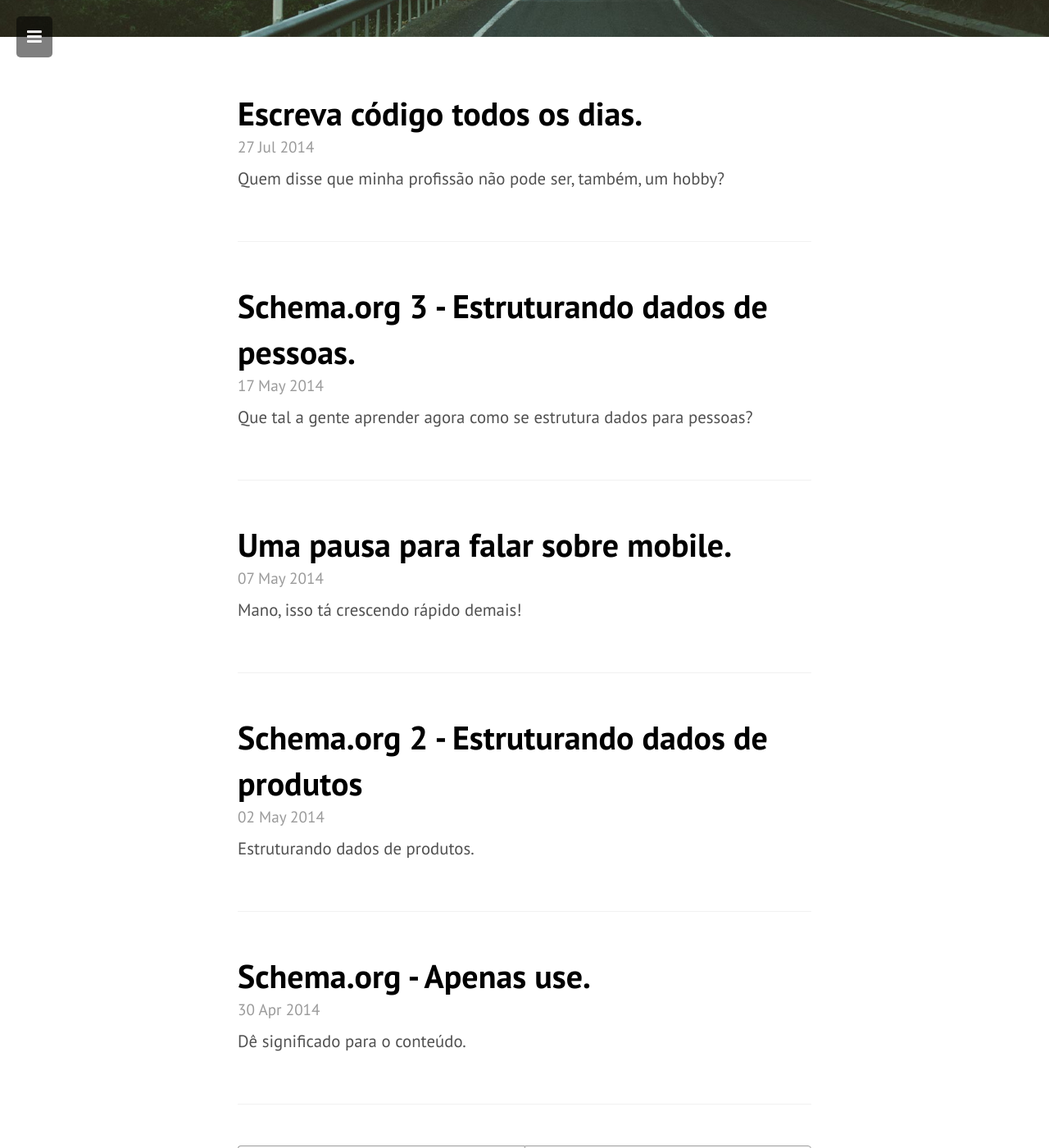
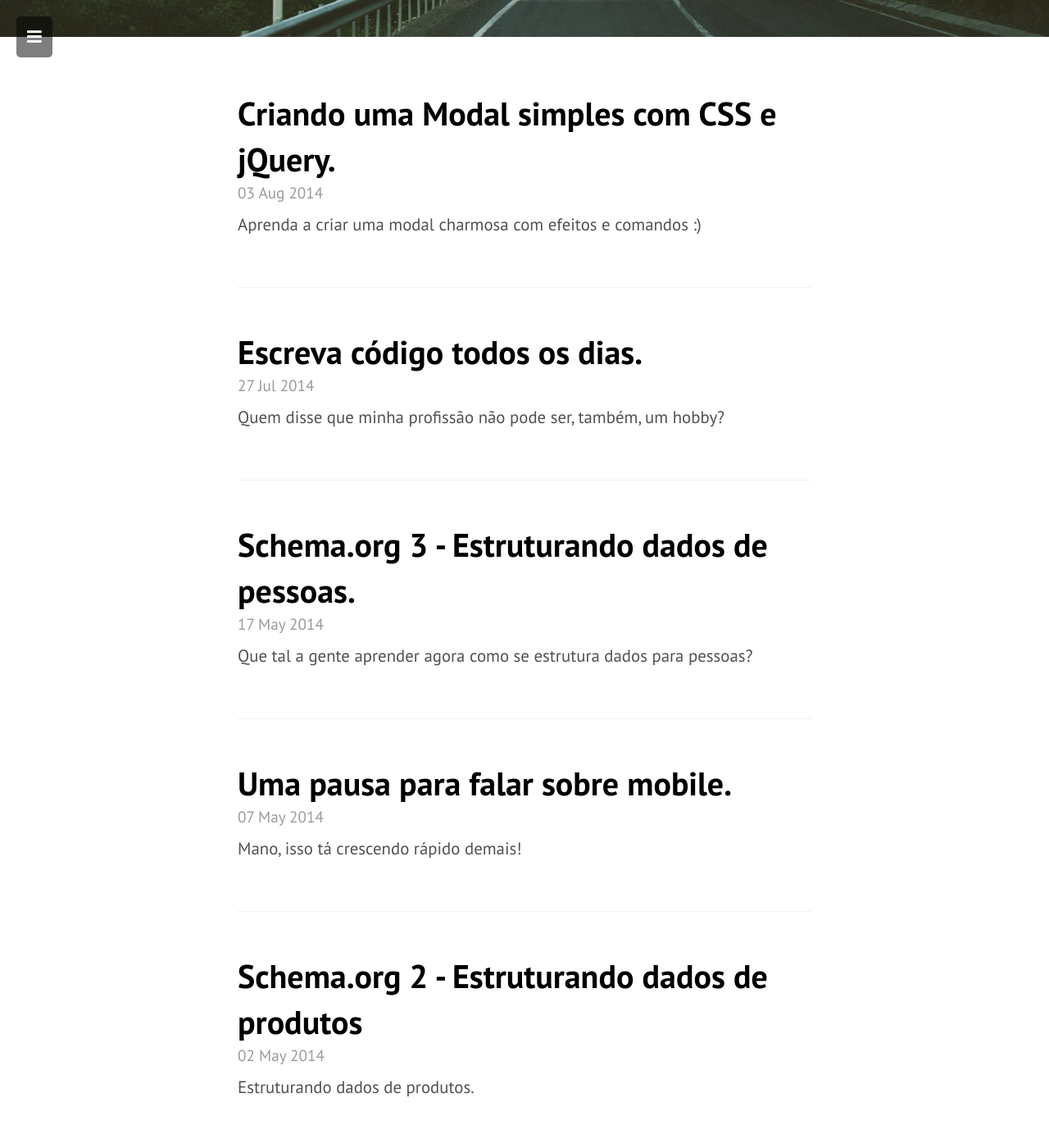
Before and after one commit to reidark/reidark.github.io, a Jekyll site: the page built from index.html, in a window 1280 px wide and 1400 px high, scrolled down 355 px. Shown: the whole window at 82% size. Built offline with Jekyll 4.4.1, drawn with Linux system fonts in a browser that asks for light colours; nearby versions of some CDN libraries; the list of posts is cut into pages by our own code; some of the changed lines change nothing that is shown.

Commit message:
New post.

```diff
--- /dev/null
+++ b/_posts/2014-08-03-criando-uma-modal-simples-com-css-e-jquery.markdown
@@ -0,0 +1,228 @@
+---
+published: true
+title: Criando uma Modal simples com CSS e jQuery.
+layout: post
+tags: [web.ROAD, desenvolvimento-web, reidark, código, modal, css, jquery, html, css3]
+categories: [Artigos]
+permalink: criando-uma-modal-simples-com-css-e-jquery
+excerpt: Aprenda a criar uma modal charmosa com efeitos e comandos :)
+author: reidark
+---
+Olá pessoas, como vão? Pois bem, resolvi tirar um pouquinho do meu tempo pra explicar como fazer uma Modal simples com CSS(3) e jQuery.
+
+Pra quem quiser verificar como foi o resultado final, é só entrar aqui: [Modal Simples - Codepen.io](http://codepen.io/reidark/full/FEueH/).
+
+## HTML
+
+Ok, vamos dar começo ao tutorial: Primeiramente nós precisamos criar nossa marcação HTML:
+
+{% highlight html %}
+
+<button class="show" aria-haspopup="true">Show Modal</button>
+
+<div class="mask" role="dialog"></div>
+<div class="modal" role="alert">
+  <button class="close" role="button">X</button>
+</div>
+
+{% endhighlight %}
+
+O botão com a classe *show* é para chamarmos a Modal. Você pode colocar a classe/id que quiser, assim como também pode usar qualquer elemento HTML desde que usemos o jQuery para manipular o evento de click, porém, não é recomendado (use um botão ou link mesmo, rsrs).
+
+A div com a classe *mask* é responsável por criar aquela camada de mascará por trás da nossa Modal. Assim como no Facebook e outros sites, essa mascará também é responsável por fechar a modal uma vez que é clicada.
+
+E por último, e mais importante, está nossa div com a classe *modal*, onde criaremos todo o nosso conteúdo, como avisos, formulários, alertas, e coisas do tipo (sintam-se livres). Nesse exemplo, coloquei apenas um botão com a classe *close* que será responsável por fechar nossa Modal.
+
+## CSS
+
+Ok, com nossa marcação HTML pronta, vamos partir para nosso CSS, que será responsável por dar um estilo a toda nossa estrutura, além de ser responsável pelas animações.
+
+Lembrando que **nesse tutorial não colocarei estilo nos botões** (deixarei apenas no exemplo funcionando), já que isso é opicional. Por isso, começaremos colocando o estilo da nossa mascara:
+
+{% highlight css %}
+
+.mask{
+  position: fixed;
+  top: 0;
+  left: 0;
+  width: 100%;
+  height: 100%;
+  background: rgba(52, 73, 94, 0.8);
+  z-index: 50;
+  visibility: hidden;
+
+  opacity: 0;
+
+  transition: 0.7s;
+}
+
+{% endhighlight %}
+
+O conjunto da posição fixa, junto com as posições top e left 0, mais a width/left 100% é para fazer a mascará ficar full na página inteira, independente do scroll do usuário. Então, coloquei um background com rgba para identificarmos que existe uma mascará com opacidade no fundo da nossa modal. O *visibility: hidden* é para deixarmos a mascará escondida, e so aparecer quando clicarmos em algo. E por último, a opacidade e a transição é para "adicionarmos" um efeito de fade quando a modal aparecer.
+
+Agora, partiremos para o estilo da nossa Modal em si:
+
+{% highlight css %}
+
+.modal{
+  position: fixed;
+  top: 50%;
+  left: 50%;
+  width: 400px;
+  height: 300px;
+  margin-left: -200px;
+  margin-top: -150px;
+  background: #bdc3c7;
+  z-index: 100;
+  visibility: hidden;
+
+  opacity: 0;
+
+  transition: 0.5s ease-out;
+
+  transform: translateY(45px);
+}
+
+{% endhighlight %}
+
+A nossa Modal também recebe o posição fixa, porém tem um top e left de 50% para ficar posicionada ao centro da nossa tela, porém, ainda não é perfeito. Então, *setamos* uma largura e altura, e depois extraimos metade dessa altura/largura respectivamente com margin-top e margin-left, para centralizarmos perfeitamente nossa modal. Essa tática é usada quando já sabemos o tamanho final do nosso elemento, caso contrário, outras técnicas serão usadas. E, para dar um efeito de fade + movimento (aparecer subindo), usaremos a opacidade e a propriedade transform da CSS3.
+
+A propriedade translateY move um elemento no eixo Y. A vantagem disso é que ele não empurra ou *ocupa* algum espaço. Ele simplesmente move e pronto. Por final, também adicionamos a propriedade transition, para fazer um efeito suave.
+
+**Nota**: A propriedade *visibility* foi adicionada pelo mesmo motivo da mascará.
+
+Então, para finalizar, criaremos a classe responsável pela animação de mostrar e esconder nossa Modal:
+
+{% highlight css %}
+
+.active{
+  visibility: visible;
+  opacity: 1;
+}
+
+.active + .modal{
+  visibility: visible;
+  opacity: 1;
+  transform: translateY(0);
+}
+
+{% endhighlight %}
+
+A classe *active* será adicionada via jQuery. Ela será acrescentada a nossa máscara, e vai alterar a visibility para *visible* e adicionará a opacidade para fazer o efeito de fade. Quando essa classe for adicionada, ela afetará nossa modal (classe .modal) adicionando a opacidade, trocando a visibility, e *setando* o translateY para 0, para dar aquele efeito de movimento de baixo para cima.
+
+No final, nosso CSS vai se parecer mais ou menos com isso:
+
+{% highlight css %}
+
+.mask{
+  position: fixed;
+  top: 0;
+  left: 0;
+  width: 100%;
+  height: 100%;
+  background: rgba(52, 73, 94, 0.8);
+  z-index: 50;
+  visibility: hidden;
+
+  opacity: 0;
+
+  transition: 0.7s;
+}
+
+.modal{
+  position: fixed;
+  top: 50%;
+  left: 50%;
+  width: 400px;
+  height: 300px;
+  margin-left: -200px;
+  margin-top: -150px;
+  background: #bdc3c7;
+  z-index: 100;
+  visibility: hidden;
+
+  opacity: 0;
+
+  transition: 0.5s ease-out;
+
+  transform: translateY(45px);
+}
+
+.active{
+  visibility: visible;
+  opacity: 1;
+}
+
+.active + .modal{
+  visibility: visible;
+  opacity: 1;
+  transform: translateY(0);
+}
+
+{% endhighlight %}
+
+## jQuery
+
+Nosso jQuery será simples de tudo. Apenas adicionaremos a classe para exibir a modal, e removeremos a classe quando quisermos fecha-la.
+
+Vamos lá!
+
+{% highlight js %}
+
+$(".show").on("click", function(){
+   $(".mask").addClass("active");
+});
+
+{% endhighlight %}
+
+Aqui estamos passando a seguinte função: Quando o botão com a classe *show* for clicado, a mascará (classe mask) receberá a classe *active*. A partir daqui nossa Modal já vai estar aparecendo.
+
+Porém, precisamos fazer os eventos para fechar essa Modal. Então usaremos 3 métodos: Clicar em um botão de close, clicar na mascará e quando pressionarmos a tecla ESC.
+
+Primeiro, criaremos a função responsável por fechar a modal:
+
+{% highlight js %}
+
+function closeModal(){
+  $(".mask").removeClass("active");
+}
+
+{% endhighlight %}
+
+Função simples para remover-mos a classe *active* da nossa mascará.
+
+Funções no JavaScript são responsáveis por se tornarem códigos repetitivos, ou, para ser mais claro, criamos uma função quando usamos o mesmo bloco de código várias vezes. A função closeModal foi criada para fecharmos a nossa modal. Então, vamos usar ela nos nossos eventos.
+
+Evento de click:
+
+{% highlight js %}
+
+$(".close, .mask").on("click", function(){
+  closeModal();
+});
+
+{% endhighlight %}
+
+Setamos aqui que, quando o botão com a classe *close* ou a máscara (classe mask) forem clicados, a função closeModal será chamada, executando a ação de remover a classe active.
+
+Para finalizarmos, vamos chamar a função closeModal, quando pressionarmos a tecla ESC no teclado:
+
+{% highlight js %}
+
+$(document).keyup(function(e) {
+   if (e.keyCode == 27) {
+      closeModal();
+   }
+});
+
+{% endhighlight %}
+
+Passamos para o JS que quando a tecla ESC for pressionada (keycode de número 27) a função closeModal será executada. Simples e fácil.
+
+## Conclusão
+
+É pessoal, acho que é isso. Espero que esse tutorial ajude alguém, e que, é claro, vocês tenham gostado do resultado final!
+
+Caso queira ver novamente a Modal funcionando, é só entrar aqui: [Modal Simples - Codepen.io](http://codepen.io/reidark/full/FEueH/).
+
+Abraços e até a próxima!
```
Also changed, not shown: index.html (line endings or trailing spaces).
